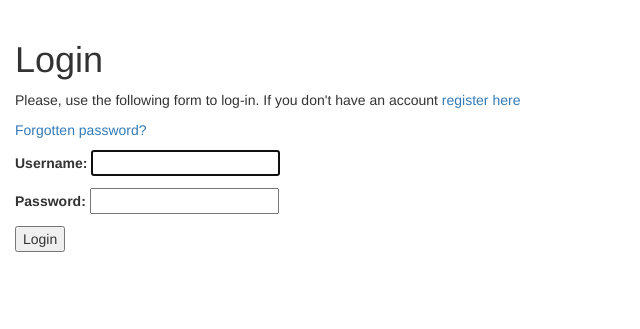
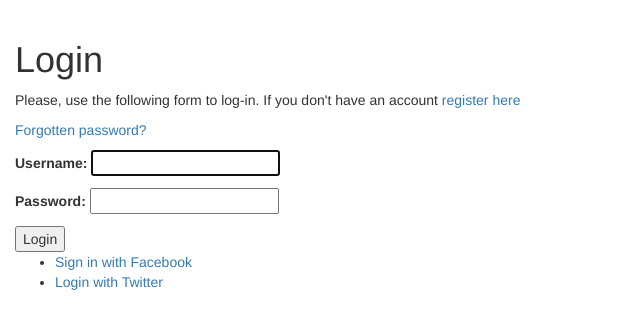
Before and after one commit to abdulhalim-cu/bookmarks, a Django app: page /account/login/ in a window 1280 px wide. Shown: the part 52-381 px from the top of the page, without its empty margins (0-640 px from the left). Run offline with Django 3.2, Linux system fonts and the light colour scheme; some libraries are stand-ins or nearby versions.

Commit message:
Facebook and twitter login included

```diff
--- a/bookmarks/account/templates/registration/login.html
+++ b/bookmarks/account/templates/registration/login.html
@@ -28,4 +28,12 @@ account <a href="{% url 'register' %}">register here</a></p>
         </div>
     </div>
     {% endif %}
+
+    <div class="social">
+        <ul>
+            <li class="facebook"><a href="{% url 'social:begin' 'facebook' %}">Sign in with Facebook</a></li>
+            <li class="twitter"><a href="{% url 'social:begin' 'twitter' %}">Login with Twitter</a></li>
+        </ul>
+    </div>
+
 {% endblock %}
--- a/bookmarks/bookmarks/urls.py
+++ b/bookmarks/bookmarks/urls.py
@@ -8,6 +8,8 @@ from django.conf.urls.static import static
 urlpatterns = [
     url(r'^admin/', admin.site.urls),
     url(r'^account/', include('account.urls')),
+    url('social-auth/', include('social.apps.django_app.urls', namespace='social')),
+
 ]
 
 
```
Also changed, not shown: bookmarks/bookmarks/settings.py (+7 -1 lines), bookmarks/db.sqlite3.
